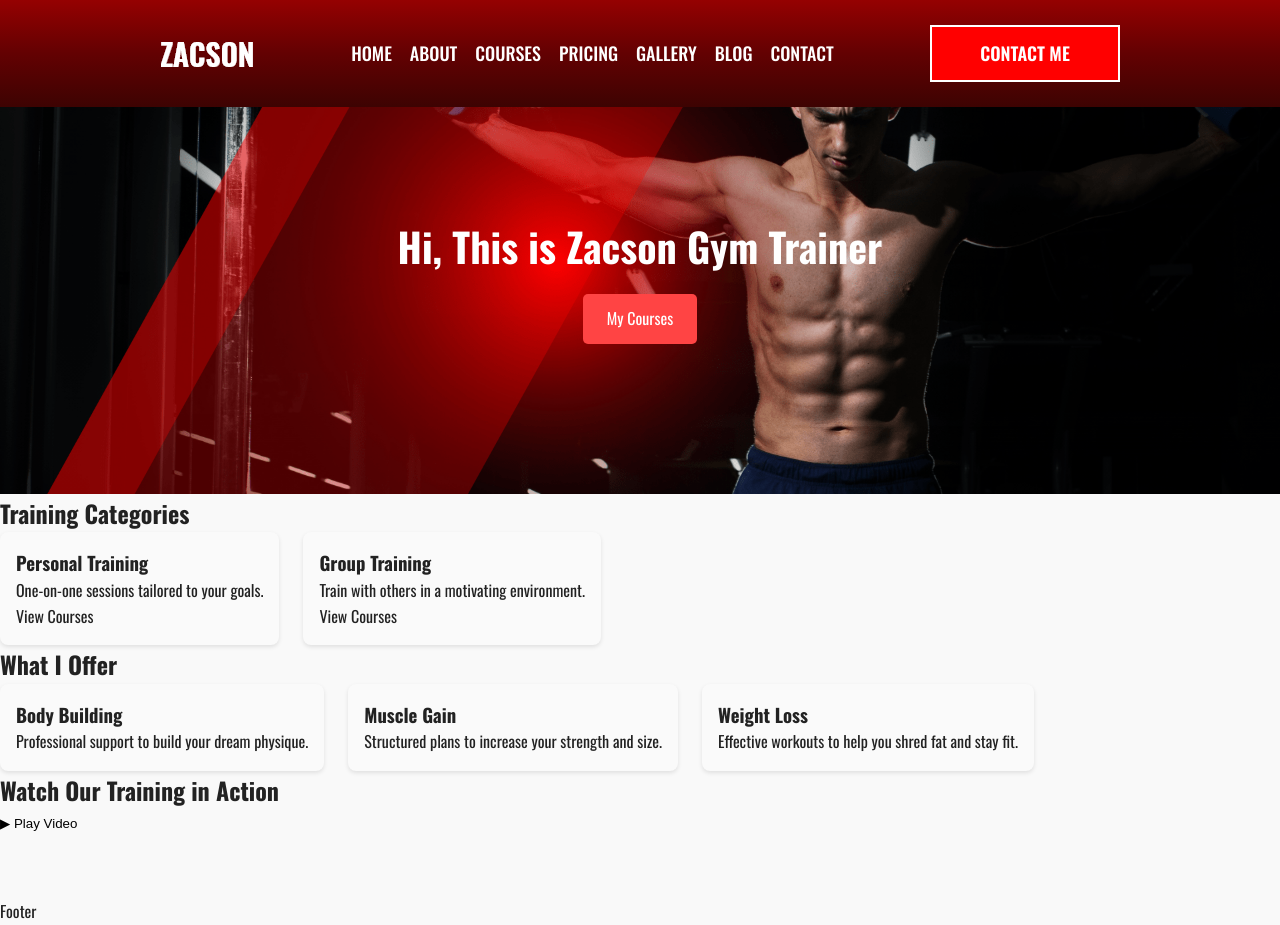
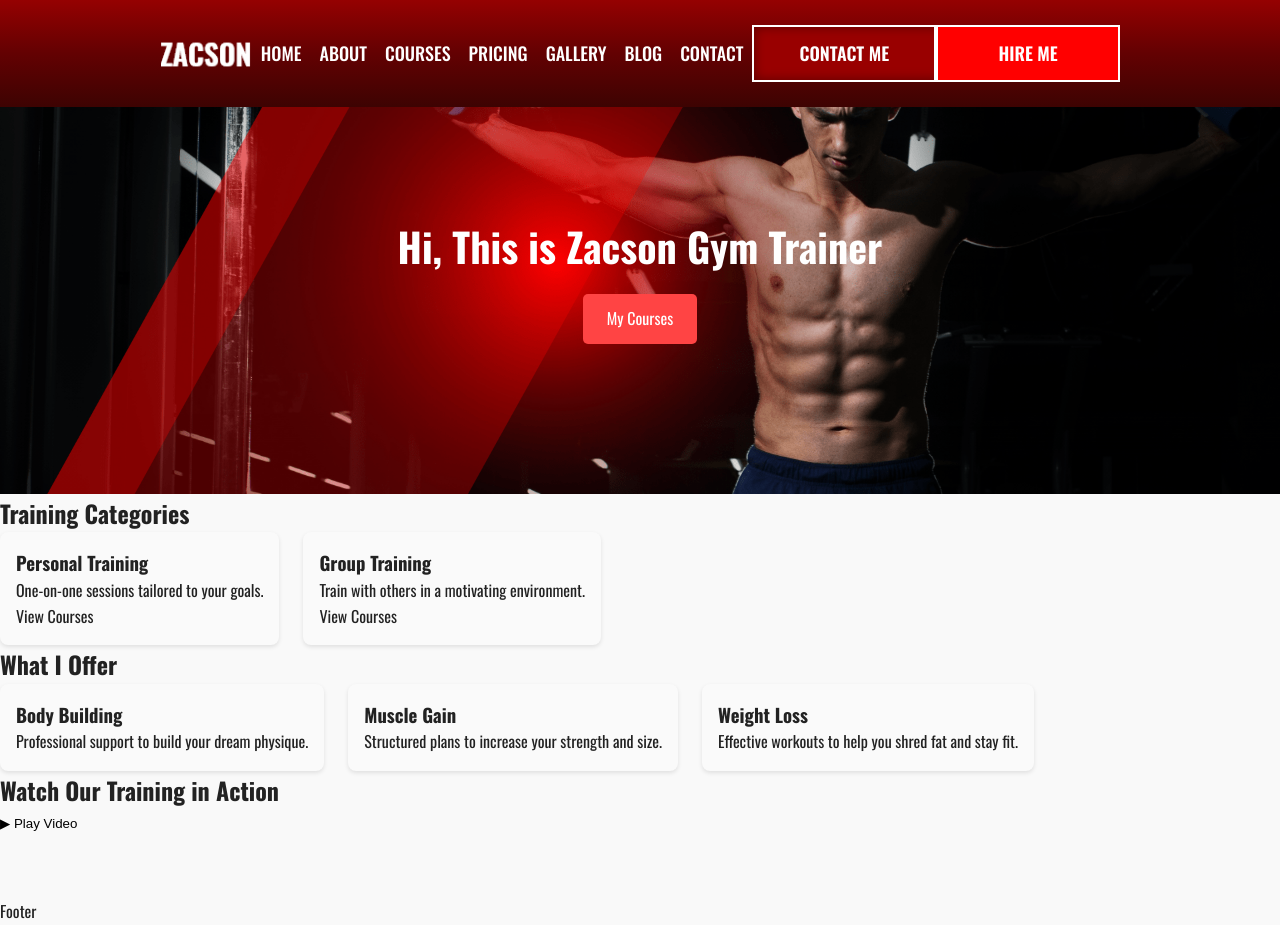
Before and after one commit to Ssovelich/Zacson-Website, a Next.js app: page / in a window 1280 px wide. Built offline with nearby package versions, Linux system fonts and the light colour scheme.

Commit message:
del js logic

```diff
--- a/src/components/AnimatedLinkFill/AnimatedLinkFill.jsx
+++ b/src/components/AnimatedLinkFill/AnimatedLinkFill.jsx
@@ -1,56 +1,14 @@
 "use client";
+
 import Link from "next/link";
-import { useRef, useEffect } from "react";
 import styles from "./AnimatedLinkFill.module.css";
 
-/**
- * @param {string} href   - адреса посилання
- * @param {string|ReactNode} children - текст або елемент
- * @param {"darken"|"fill"} variant   - тип ефекту
- */
 export default function AnimatedLinkFill({
   href = "/contact",
   children = "Contact me",
   variant = "darken",
   className = "",
 }) {
-  const linkRef = useRef(null);
-
-  useEffect(() => {
-    const el = linkRef.current;
-
-    const handleEnter = () => {
-      el.classList.remove(
-        styles.leave,
-        styles["leave-vertical"],
-        styles.enter,
-        styles["enter-vertical"]
-      );
-      el.classList.add(
-        variant === "fill" ? styles["enter-vertical"] : styles.enter
-      );
-    };
-
-    const handleLeave = () => {
-      el.classList.remove(
-        styles.enter,
-        styles["enter-vertical"],
-        styles.leave,
-        styles["leave-vertical"]
-      );
-      el.classList.add(
-        variant === "fill" ? styles["leave-vertical"] : styles.leave
-      );
-    };
-
-    el.addEventListener("mouseenter", handleEnter);
-    el.addEventListener("mouseleave", handleLeave);
-    return () => {
-      el.removeEventListener("mouseenter", handleEnter);
-      el.removeEventListener("mouseleave", handleLeave);
-    };
-  }, [variant]);
-
   const combinedClassName = [
     styles.link,
     variant === "fill" && styles["link--outline"],
@@ -61,7 +19,7 @@ export default function AnimatedLinkFill({
 
   return (
     <Link href={href} legacyBehavior>
-      <a className={combinedClassName} ref={linkRef}>
+      <a className={combinedClassName}>
         <span className={styles.label}>{children}</span>
       </a>
     </Link>
--- a/src/components/AnimatedLinkFill/AnimatedLinkFill.module.css
+++ b/src/components/AnimatedLinkFill/AnimatedLinkFill.module.css
@@ -1,4 +1,3 @@
-/* ---------------------- базова кнопка ---------------------- */
 .link {
   position: relative;
   display: flex;
@@ -11,27 +10,24 @@
   font-weight: 600;
   border: 2px solid white;
   color: white;
-  background: #ff0000; /* «darken» за замовчуванням */
+  background: #ff0000;
   overflow: hidden;
   cursor: pointer;
   transition: background-color 0.3s ease;
-  z-index: 0; /* шар фону */
+  z-index: 0;
 }
-
-/* текст завжди вище псевдо‑елемента */
 .label {
   position: relative;
   z-index: 2;
 }
-
 /* --------- outline‑варіант (прозора кнопка) --------- */
 .link--outline {
   background: transparent;
-  color: white; /* залишаємо білий текст */
+  color: white;
   border-color: white;
 }
 
-/* ⬇ псевдо‑елемент для outline (рухається по вертикалі) */
+/* псевдо‑елемент для fill (outline) */
 .link--outline::before {
   content: "";
   position: absolute;
@@ -42,11 +38,10 @@
   background: #ff0000;
   transform: translateY(-10%) skewY(0deg);
   opacity: 0;
-  z-index: 0; /* нижче від .label */
+  z-index: 0;
 }
 
-/* ------------------ псевдо‑елемент для darken ------------------ */
-/* Важливо: цей селектор спрацьовує лише якщо немає класу link--outline */
+/* псевдо‑елемент для darken */
 .link:not(.link--outline)::before {
   content: "";
   position: absolute;
@@ -54,30 +49,26 @@
   left: -120%;
   width: 120%;
   height: 100%;
-  background: linear-gradient(
-    135deg,
-    rgba(0, 0, 0, 0.35) 0%,
-    rgba(0, 0, 0, 0.15) 100%
-  );
+  background: rgba(0, 0, 0, 0.4);
   box-shadow: inset 0 0 12px rgba(0, 0, 0, 0.4);
   transform: translateX(-10%) skewX(0deg);
   opacity: 0;
   z-index: 0;
 }
 
-/* ------------------- анімації darken ------------------- */
-.enter::before {
+/* ------------------- darken hover ------------------- */
+.link:not(.link--outline):hover::before {
   animation: slideIn 0.9s cubic-bezier(0.55, 0.08, 0.23, 0.99) forwards;
 }
-.leave::before {
+.link:not(.link--outline):not(:hover)::before {
   animation: slideOut 0.9s cubic-bezier(0.55, 0.08, 0.23, 0.99) forwards;
 }
 
-/* ------------------- анімації fill (vertical) ------------------- */
-.enter-vertical::before {
+/* ------------------- fill hover ------------------- */
+.link--outline:hover::before {
   animation: fillDown 0.9s cubic-bezier(0.55, 0.08, 0.23, 0.99) forwards;
 }
-.leave-vertical::before {
+.link--outline:not(:hover)::before {
   animation: emptyUp 0.9s cubic-bezier(0.55, 0.08, 0.23, 0.99) forwards;
 }
 
@@ -94,6 +85,7 @@
     opacity: 1;
   }
 }
+
 @keyframes slideOut {
   0% {
     left: 0%;
@@ -120,6 +112,7 @@
     opacity: 1;
   }
 }
+
 @keyframes emptyUp {
   0% {
     top: 0%;
--- a/src/components/Header/Header.jsx
+++ b/src/components/Header/Header.jsx
@@ -39,9 +39,9 @@ const Header = () => {
           </Link>
         </nav>
         <AnimatedLinkFill className={styles.contactLink} href="/contact">Contact me</AnimatedLinkFill>
-        {/* <AnimatedLinkFill className={styles.contactLink} variant="fill" href="/hire">
+        <AnimatedLinkFill className={styles.contactLink} variant="fill" href="/hire">
           Hire me
-        </AnimatedLinkFill> */}
+        </AnimatedLinkFill>
 
         <button
           className={`${styles.burger} ${mobileMenuOpen ? styles.open : ""}`}
```
